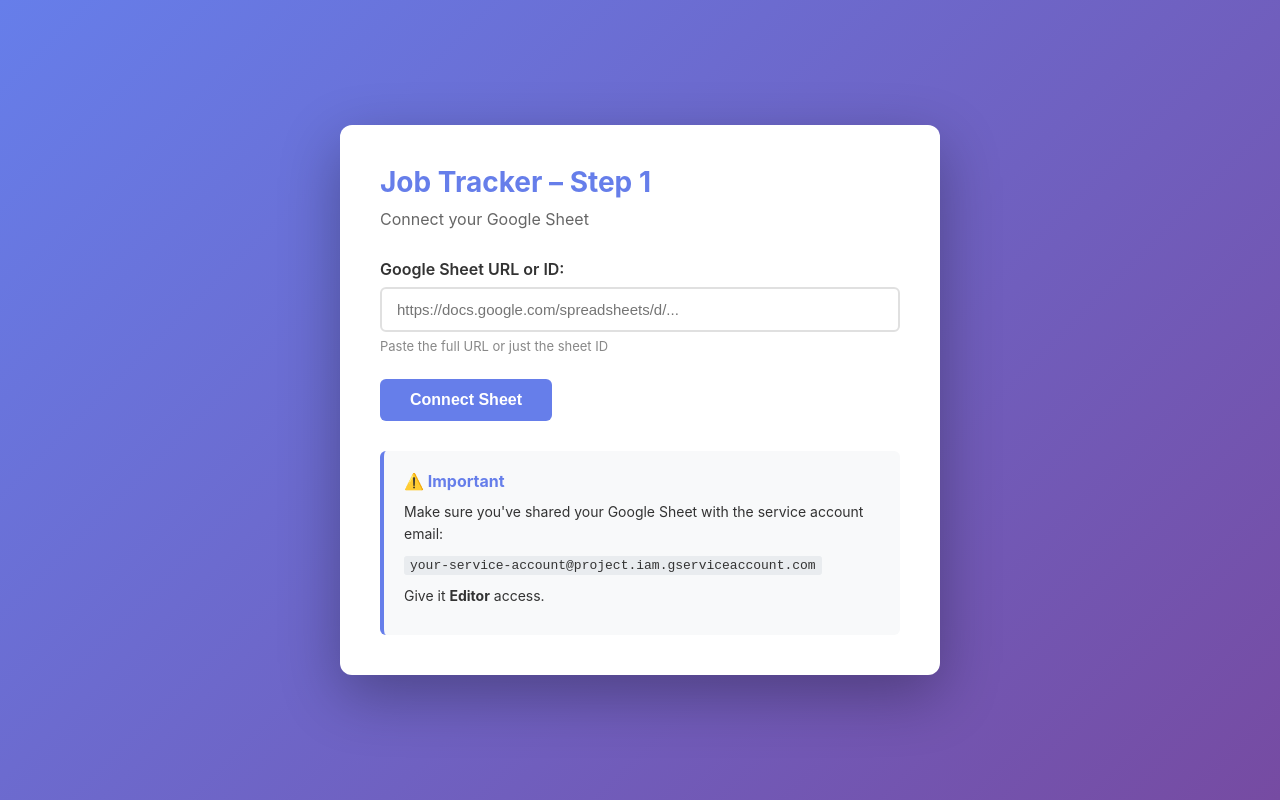
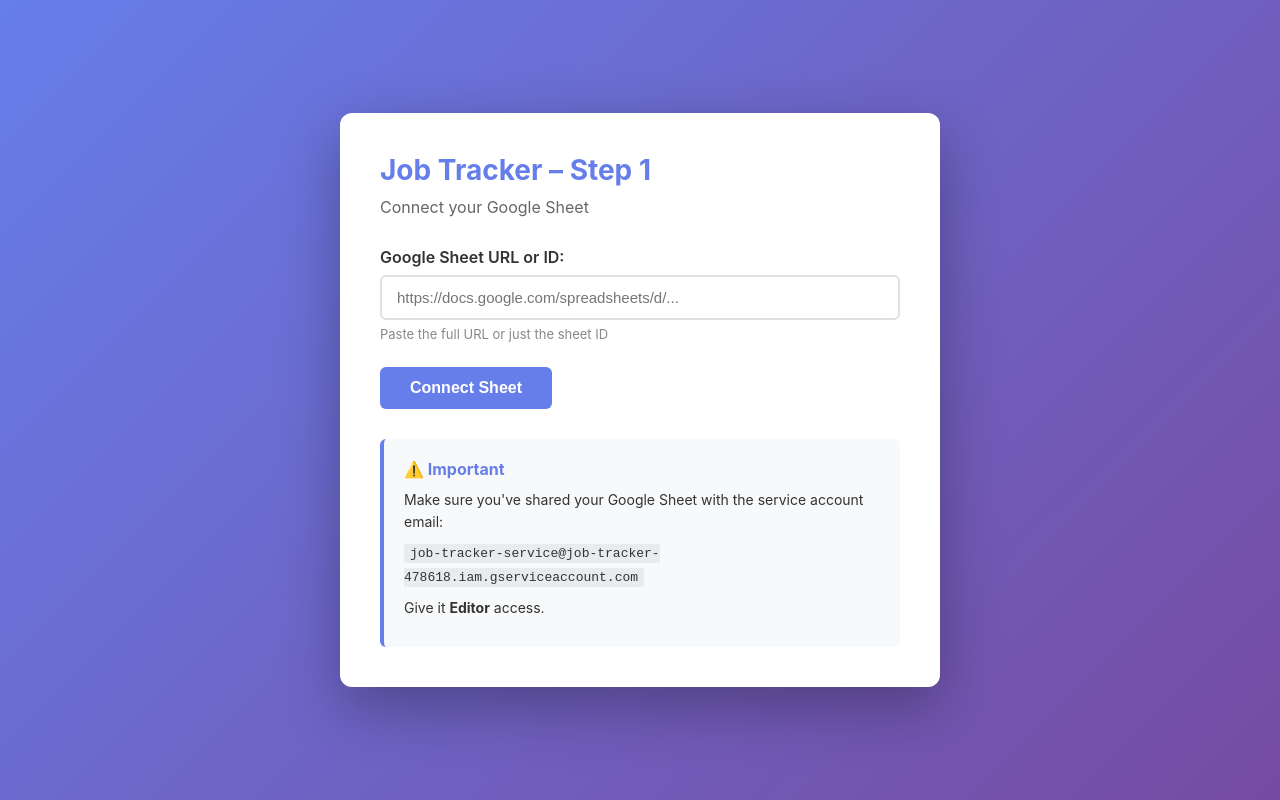
Before and after one commit to fundukk/job-tracker-web, a Flask app: page / in a window 1280 px wide. Run offline with Flask 3, Linux system fonts and the light colour scheme.

Commit message:
Update service account email in homepage

```diff
--- a/templates/index.html
+++ b/templates/index.html
@@ -38,7 +38,7 @@
         <div class="info-box">
             <h3>⚠️ Important</h3>
             <p>Make sure you've shared your Google Sheet with the service account email:</p>
-            <p><code>your-service-account@project.iam.gserviceaccount.com</code></p>
+            <p><code>job-tracker-service@job-tracker-478618.iam.gserviceaccount.com</code></p>
             <p>Give it <strong>Editor</strong> access.</p>
         </div>
     </div>
```
